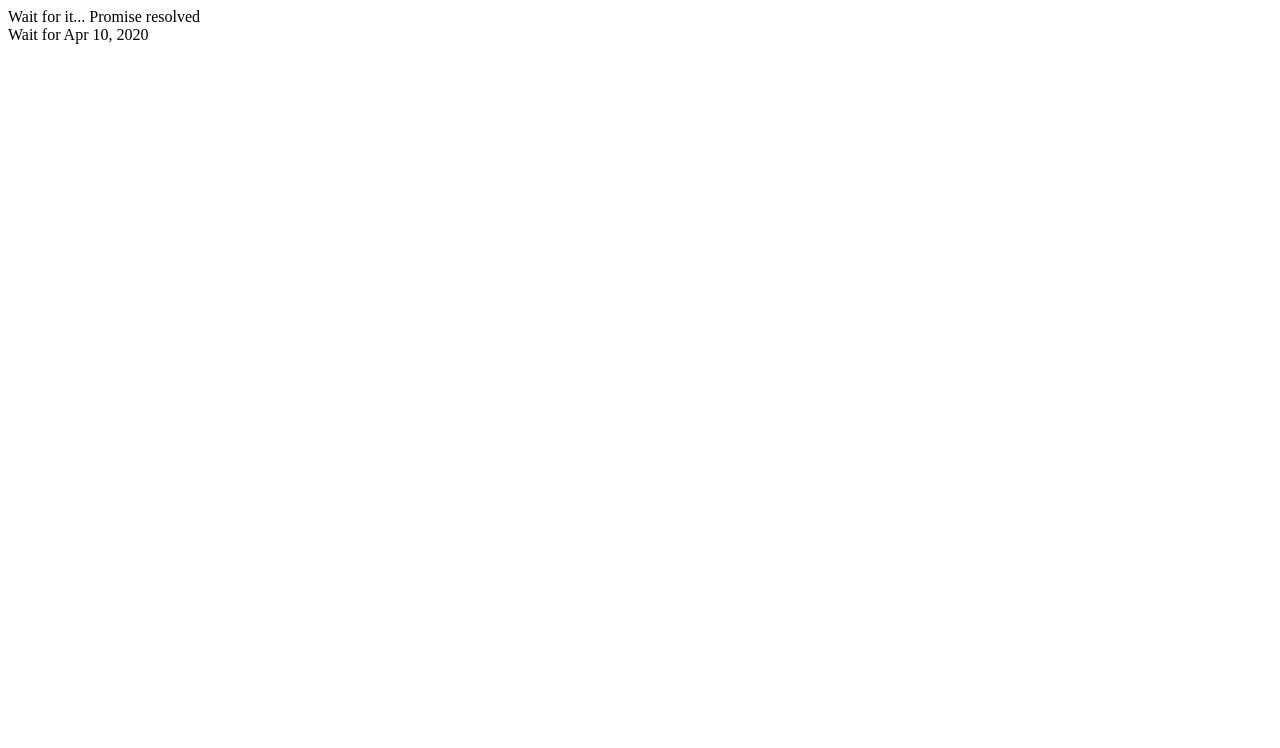
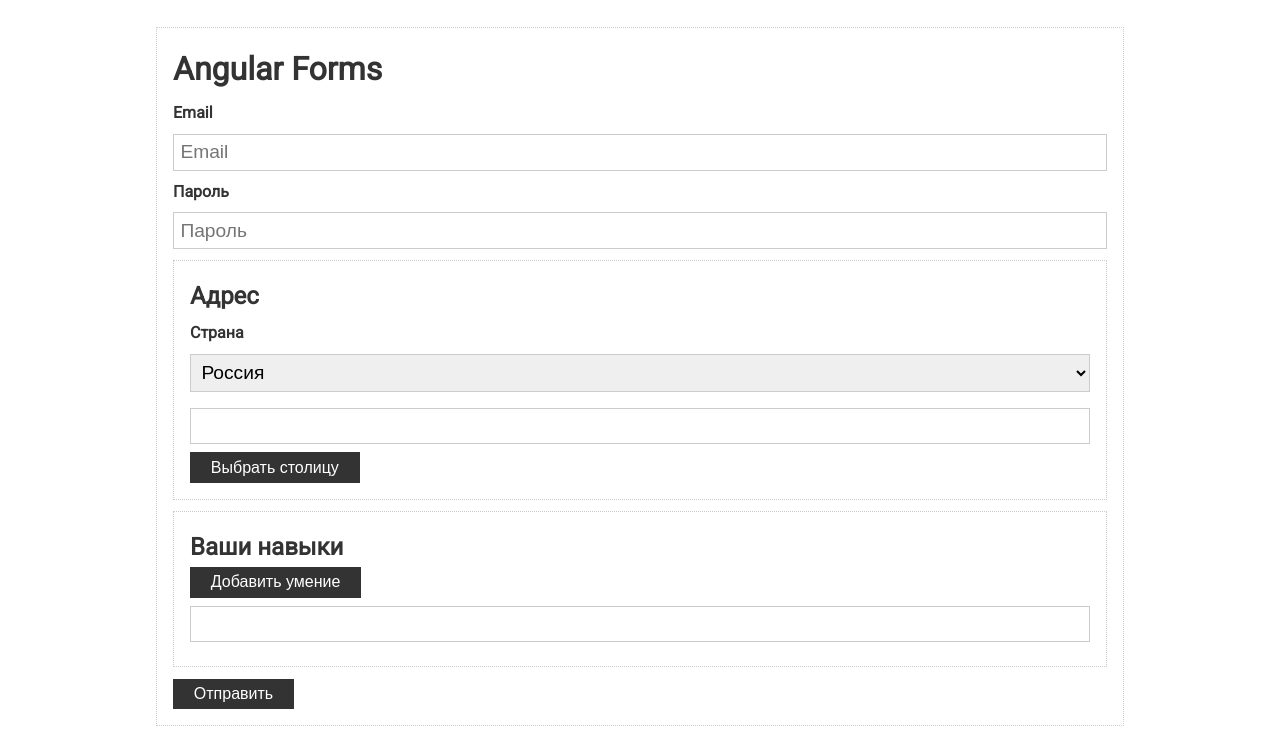
Before and after one commit to yeapman/angular8, an Angular app: page / in a window 1280 px wide. Shown: the top 748 px of the page. Built offline with nearby package versions, Linux system fonts and the light colour scheme.

Commit message:
added form grid

```diff
--- a/src/app/app.component.html
+++ b/src/app/app.component.html
@@ -11,51 +11,52 @@
 <!--  <h2>NEWWWWW</h2>-->
 <!--</div>-->
 
-<!--directives-->
-<!--<div class="directive">-->
+<div class="container">
+  <form class="card">
+    <h1>Angular Forms</h1>
 
+    <div class="form-control">
+      <label>Email</label>
+      <input type="text" placeholder="Email">
+      <div class="validation"></div>
+    </div>
 
-<!--<p [appStyle]="'red'" [fontWeight]="'bold'" [dStyles]="{border: '1px solid blue'}">Lorem ipsum dolor sit amet, consectetur adipisicing elit. Alias ea eveniet laboriosam sint tempora. Cum maxime nisi recusandae rerum temporibus? Blanditiis incidunt labore laboriosam nisi non soluta, veritatis! Iste, reprehenderit.10</p>-->
+    <div class="form-control">
+      <label>Пароль</label>
+      <input type="password" placeholder="Пароль">
+      <div class="validation"></div>
+    </div>
 
+    <div class="card">
+      <h2>Адрес</h2>
 
-<!--</div>-->
+      <div class="form-control">
+        <label>Страна</label>
 
-<!--pipes-->
+        <select>
+          <option value="ru">Россия</option>
+          <option value="ua">Украина</option>
+          <option value="by">Беларусь</option>
+        </select>
+      </div>
 
-<!--<div class="pipes">-->
-<!--&lt;!&ndash;  <span>Angular PIPES</span>&ndash;&gt;-->
+      <div class="form-control">
+        <input type="text">
+      </div>
 
-<!--&lt;!&ndash;  <p>{{num | number: '2.1-3' }}</p>&ndash;&gt;-->
+      <button class="btn">Выбрать столицу</button>
+    </div>
 
-<!--  <strong>{{str | uppercase | slice:-2}}</strong>-->
+    <div class="card">
+      <h2>Ваши навыки</h2>
+      <button class="btn">Добавить умение</button>
+      <div class="form-control">
+        <label></label>
+        <input type="text">
+      </div>
+    </div>
 
-<!--  <p>{{ 10 | mult:3 }}</p>-->
+    <button class="btn">Отправить</button>
 
-
-<!--  <p>{{'hello,                   world' |  exMatrk}}</p>-->
-
-<!--</div>-->
-
-<!--<div class="find">-->
-<!--  <button (click)="searchFilter='title'">Title</button>-->
-<!--  <button (click)="searchFilter='name'">Name</button>-->
-
-<!--  <button (click)="addNewPost()">Add New PoSt</button>-->
-<!--  <input type="text" [(ngModel)]="search">-->
-
-<!--</div>-->
-<!--<div class="corona" *ngFor="let post of newPost | searchFilterCustom: search:searchFilter">-->
-<!--  <h1>{{post.title}}</h1>-->
-<!--  <h2>{{post.name}}</h2>-->
-<!--</div>-->
-
-
-<!--**********************************************ASYNC PIPES**************************************************-->
-
-<div class="promise">
- Wait for it...  {{promise | async}}
+  </form>
 </div>
-
-<div class="observable">
-  Wait for {{observData | async | date}}
-</div>
--- a/src/app/app.component.ts
+++ b/src/app/app.component.ts
@@ -19,79 +19,11 @@ export interface newPost {
   styleUrls: ['./app.component.scss']
 })
 export class AppComponent implements OnInit {
-  // @ContentChild('info', {static: false}) infoRef: ElementRef;
-  // posts: Post[] = [
-  //   {
-  //     title: 'Want learn Angular Components',
-  //     text: 'I am still learning components',
-  //     id: 1
-  //   },
-  //   {
-  //     title: 'LALA1111111111111111111111111111111222222222222222222',
-  //     text: 'NANA2222222222222222222222222222222222222',
-  //     id: 2
-  //   }
-  // ];
+
 
   ngOnInit(): void {
-    // setTimeout( () => {
-    //   console.log('HELLO')
-    //   this.posts[0] = {
-    //     title: 'CHAAAAAAAAAAAAAANGED',
-    //     text: 'LOOOOOOOOOOOOOOOX'
-    //   }
-    // }, 5000)
   }
 
 
-  // receiveData(myData: Post) {
-  //   this.posts.unshift(myData)
-  //   console.log();
-  //
-  // }
-  //
-  // rem(id: number) {
-  //   console.log(id);
-  //
-  //   this.posts = this.posts.filter(p => p.id !== id)
-  // }
-
-  // ****pipes****
-
-  // num: number = Math.E
-  // str: string = 'Hello, Yarik';
-  // search: string = '';
-  // searchFilter = 'title';
-  //
-  // newPost: newPost[] = [
-  //   {title: 'Beer', name: 'Yarik Pro Proger'},
-  //   {title: 'Coronavirus', name: '2020Hello'},
-  //   {title: 'Third', name: 'CUSTOOOOOOOOOOOOOOm'}
-  // ]
-  //
-  // addNewPost() {
-  //   this.newPost.push({
-  //     title: 'Angular8', name: 'pureChangeDetector'
-  //   });
-  // }
-
-
-
-
-
-
-  // ************************************** ASYNC PIPES *******************************************
-
-  promise: Promise<string> = new Promise<string>(resolve => {
-    setTimeout(() => {
-      resolve('Promise resolved')
-    }, 5000)
-  })
-
-  observData: Observable<Date> = new Observable<Date>(obs => {
-    setInterval( () => {
-      obs.next(new Date())
-    }, 1000)
-  })
 
 }
--- a/src/styles.scss
+++ b/src/styles.scss
@@ -1 +1,103 @@
 /* You can add global styles to this file, and also import other style files */
+@import url('https://fonts.googleapis.com/css?family=Roboto');
+
+* {
+  box-sizing: border-box;
+  margin: 0;
+  padding: 0;
+}
+
+body {
+  font-family: 'Roboto', sans-serif;
+  font-size: 1rem;
+  line-height: 1.6;
+  background-color: #fff;
+  color: #333;
+}
+
+.container {
+  max-width: 1000px;
+  margin: 0 auto;
+  padding: 1rem;
+}
+
+a {
+  text-decoration: none;
+}
+
+a:hover {
+  color: #666;
+}
+
+ul {
+  list-style: none;
+}
+
+img {
+  width: 100%;
+}
+
+.btn {
+  display: inline-block;
+  background: #333333;
+  color: #fff;
+  padding: 0.4rem 1.3rem;
+  font-size: 1rem;
+  border: none;
+  cursor: pointer;
+  margin-right: 0.5rem;
+  transition: opacity 0.2s ease-in;
+  outline: none;
+
+  &:disabled {
+    background: #ccc;
+    color: #000;
+    cursor: not-allowed;
+  }
+}
+
+.btn:hover {
+  opacity: 0.8;
+}
+
+.form-control {
+  display: block;
+  margin-top: 0.3rem;
+  margin-bottom: .5rem;
+
+  label {
+    display: block;
+    font-weight: bold;
+    font-size: 1rem;
+    margin-bottom: .5rem;
+  }
+
+  input {
+    margin-bottom: 0;
+  }
+
+  .validation {
+    color: red;
+  }
+}
+
+.card {
+  padding: 1rem;
+  border: #ccc 1px dotted;
+  margin: 0.7rem 0;
+}
+
+input,
+select,
+textarea {
+  display: block;
+  width: 100%;
+  padding: 0.4rem;
+  font-size: 1.2rem;
+  border: 1px solid #ccc;
+  margin-bottom: 1rem;
+}
+
+hr {
+  margin: .5rem 0;
+}
```
